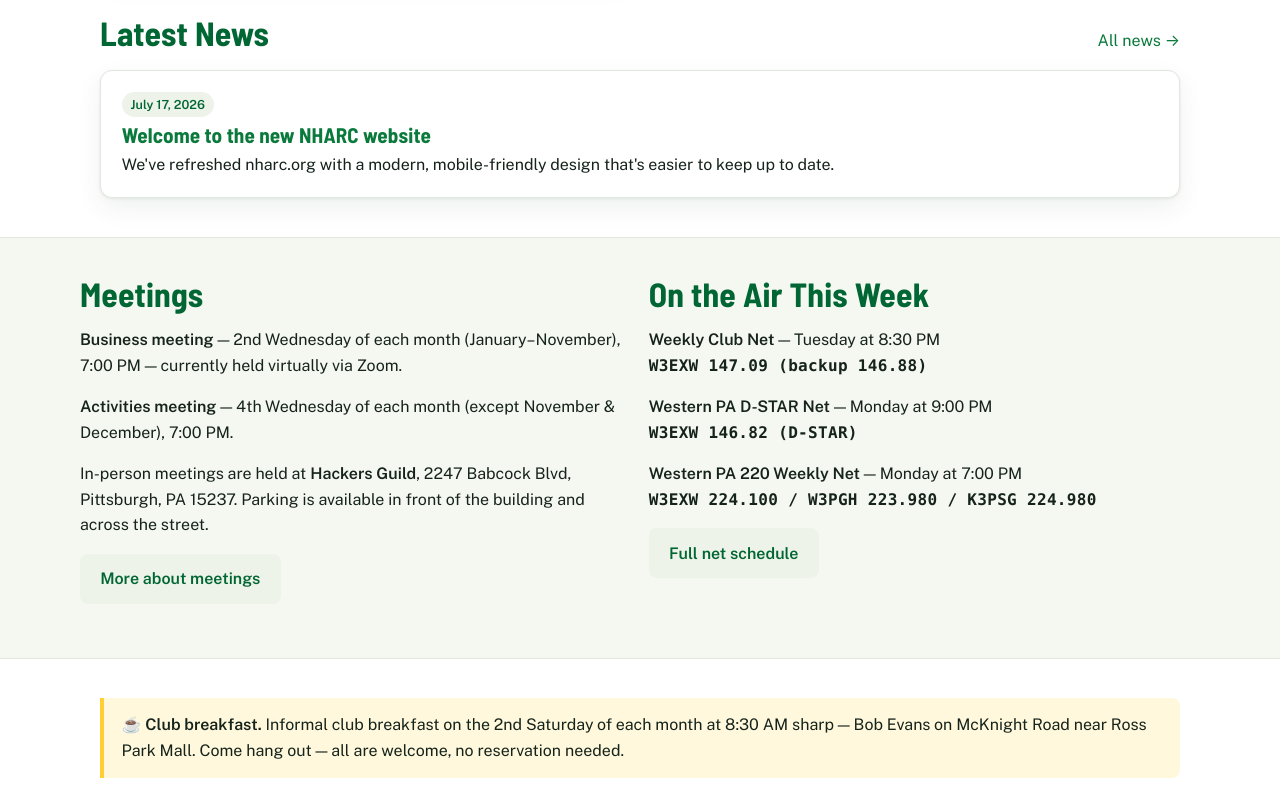
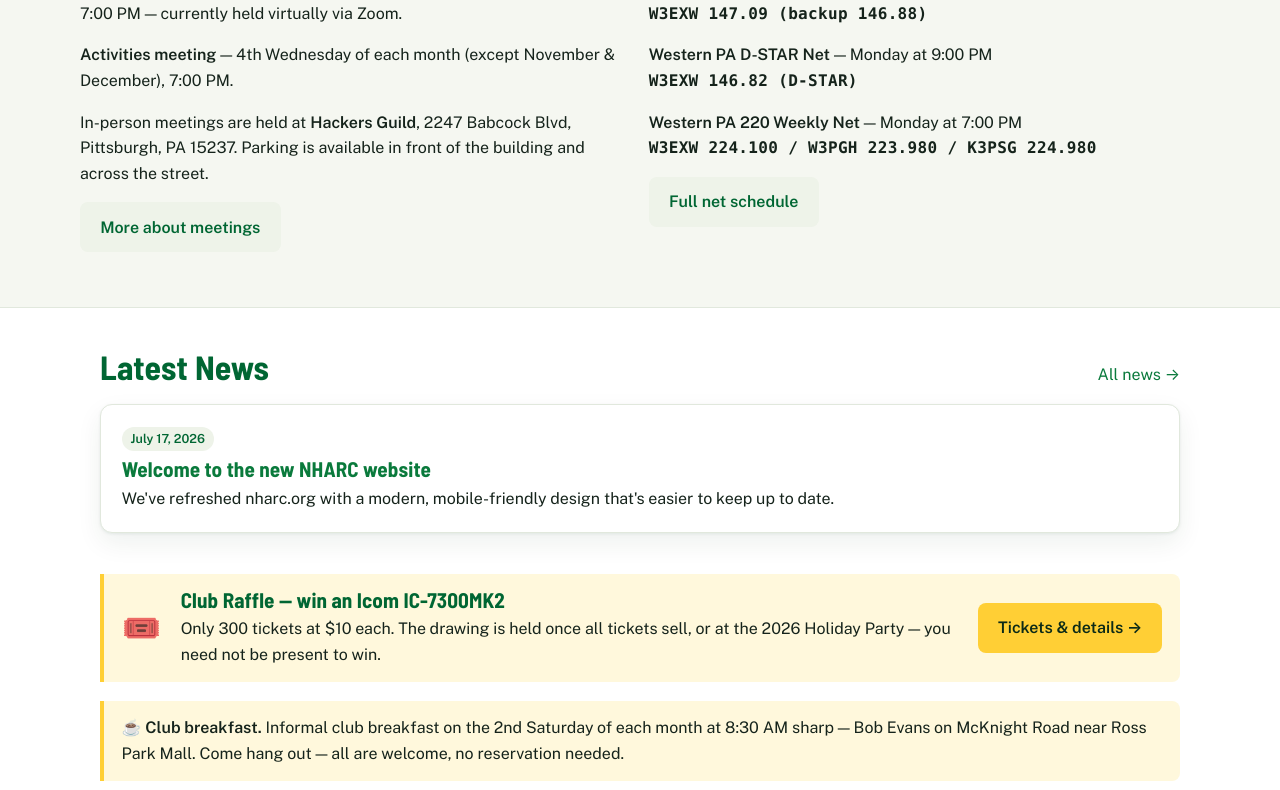
Before and after one commit to mark-iid/nharcweb, an Astro site: page / in a window 1280 px wide. Shown: the part 1310-2100 px from the top of the page. Built offline with nearby package versions, Linux system fonts and the light colour scheme; Astro itself is replaced by a stand-in of ours.

Commit message:
Reorder homepage: lead with cards & community, demote raffle, trim news teaser to 3
- New flow: hero -> what-we-do cards -> Around the club -> Meetings/Nets -> News -> raffle -> breakfast
- Raffle moved out of the #2 slot to a lighter callout near the bottom
- Homepage news teaser 5 -> 3

```diff
--- a/src/pages/index.astro
+++ b/src/pages/index.astro
@@ -12,7 +12,7 @@ const latestNews = (await getCollection('news', ({ data }) => !data.draft))
     if (a.data.pinned !== b.data.pinned) return a.data.pinned ? -1 : 1;
     return b.data.date.getTime() - a.data.date.getTime();
   })
-  .slice(0, 5);
+  .slice(0, 3);
 const fmtDate = (d: Date) =>
   d.toLocaleDateString('en-US', { year: 'numeric', month: 'long', day: 'numeric', timeZone: 'UTC' });
 ---
@@ -44,19 +44,9 @@ const fmtDate = (d: Date) =>
     </svg>
   </section>
 
-  <div class="wrap" style="margin-top: 2rem;">
-    <div class="callout" style="display: flex; gap: 1rem 1.2rem; align-items: center; flex-wrap: wrap;">
-      <span class="icon" style="font-size: 2rem; line-height: 1;">🎟️</span>
-      <div style="flex: 1 1 18rem;">
-        <h3 style="margin: 0 0 0.3rem;">Club Raffle — win an Icom IC-7300MK2</h3>
-        <p style="margin: 0;">Only 300 tickets at $10 each. The drawing is held once all tickets sell, or at the 2026 Holiday Party — you need not be present to win.</p>
-      </div>
-      <a class="btn" href="/raffle">Tickets &amp; details →</a>
-    </div>
-  </div>
-
+  {/* What the club offers */}
   <div class="wrap">
-    <div class="grid cols-3" style="margin: 2.2rem 0;">
+    <div class="grid cols-3" style="margin: 2.4rem 0;">
       <div class="card">
         <Icon name="repeaters" />
         <h3>Repeaters</h3>
@@ -78,7 +68,8 @@ const fmtDate = (d: Date) =>
     </div>
   </div>
 
-  <div class="wrap" style="margin: 0.6rem auto 2.6rem;">
+  {/* Community */}
+  <div class="wrap" style="margin: 0.6rem auto 2.8rem;">
     <div class="grid cols-2" style="align-items: center;">
       <ClubSlideshow />
       <div>
@@ -93,27 +84,7 @@ const fmtDate = (d: Date) =>
     </div>
   </div>
 
-  {latestNews.length > 0 && (
-    <div class="wrap" style="margin-bottom: 2.4rem;">
-      <div style="display: flex; align-items: baseline; justify-content: space-between; gap: 1rem; flex-wrap: wrap;">
-        <h2 style="margin: 0;">Latest News</h2>
-        <a href="/news">All news →</a>
-      </div>
-      <div style="margin-top: 1rem;">
-        {latestNews.map((post) => (
-          <article class="card" style="margin-bottom: 0.9rem;">
-            <span class="pill">{fmtDate(post.data.date)}</span>
-            {post.data.pinned && <span class="pill" style="margin-left: 0.4rem;">📌 Pinned</span>}
-            <h3 style="margin: 0.45rem 0 0.3rem;">
-              <a href={`/news/${post.id}`}>{post.data.title}</a>
-            </h3>
-            {post.data.summary && <p style="margin-bottom: 0;">{post.data.summary}</p>}
-          </article>
-        ))}
-      </div>
-    </div>
-  )}
-
+  {/* Practical: when & where */}
   <div class="section-soft">
     <div class="wrap section-soft-inner">
       <div class="grid cols-2">
@@ -141,7 +112,41 @@ const fmtDate = (d: Date) =>
     </div>
   </div>
 
-  <div class="wrap" style="margin-top: 2.4rem;">
+  {/* What's new */}
+  {latestNews.length > 0 && (
+    <div class="wrap" style="margin: 2.6rem auto;">
+      <div style="display: flex; align-items: baseline; justify-content: space-between; gap: 1rem; flex-wrap: wrap;">
+        <h2 style="margin: 0;">Latest News</h2>
+        <a href="/news">All news →</a>
+      </div>
+      <div style="margin-top: 1rem;">
+        {latestNews.map((post) => (
+          <article class="card" style="margin-bottom: 0.9rem;">
+            <span class="pill">{fmtDate(post.data.date)}</span>
+            {post.data.pinned && <span class="pill" style="margin-left: 0.4rem;">📌 Pinned</span>}
+            <h3 style="margin: 0.45rem 0 0.3rem;">
+              <a href={`/news/${post.id}`}>{post.data.title}</a>
+            </h3>
+            {post.data.summary && <p style="margin-bottom: 0;">{post.data.summary}</p>}
+          </article>
+        ))}
+      </div>
+    </div>
+  )}
+
+  {/* Lighter callouts */}
+  <div class="wrap" style="margin: 2.4rem auto 0;">
+    <div class="callout" style="display: flex; gap: 1rem 1.2rem; align-items: center; flex-wrap: wrap;">
+      <span class="icon" style="font-size: 2rem; line-height: 1;">🎟️</span>
+      <div style="flex: 1 1 18rem;">
+        <h3 style="margin: 0 0 0.3rem;">Club Raffle — win an Icom IC-7300MK2</h3>
+        <p style="margin: 0;">Only 300 tickets at $10 each. The drawing is held once all tickets sell, or at the 2026 Holiday Party — you need not be present to win.</p>
+      </div>
+      <a class="btn" href="/raffle">Tickets &amp; details →</a>
+    </div>
+  </div>
+
+  <div class="wrap" style="margin: 1.1rem auto 0;">
     <div class="callout">
       <p>
         <strong>☕ Club breakfast.</strong> {site.breakfast} Come hang out — all are welcome, no reservation needed.
```
